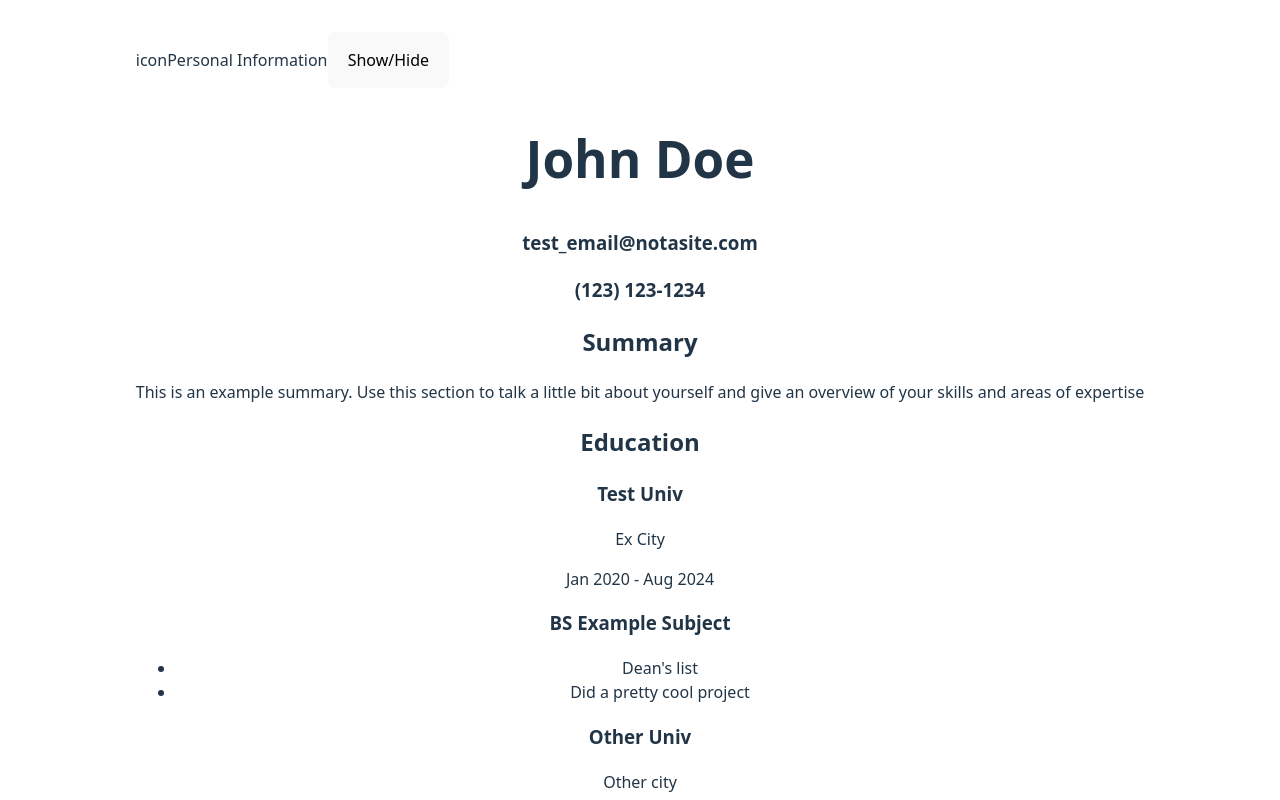
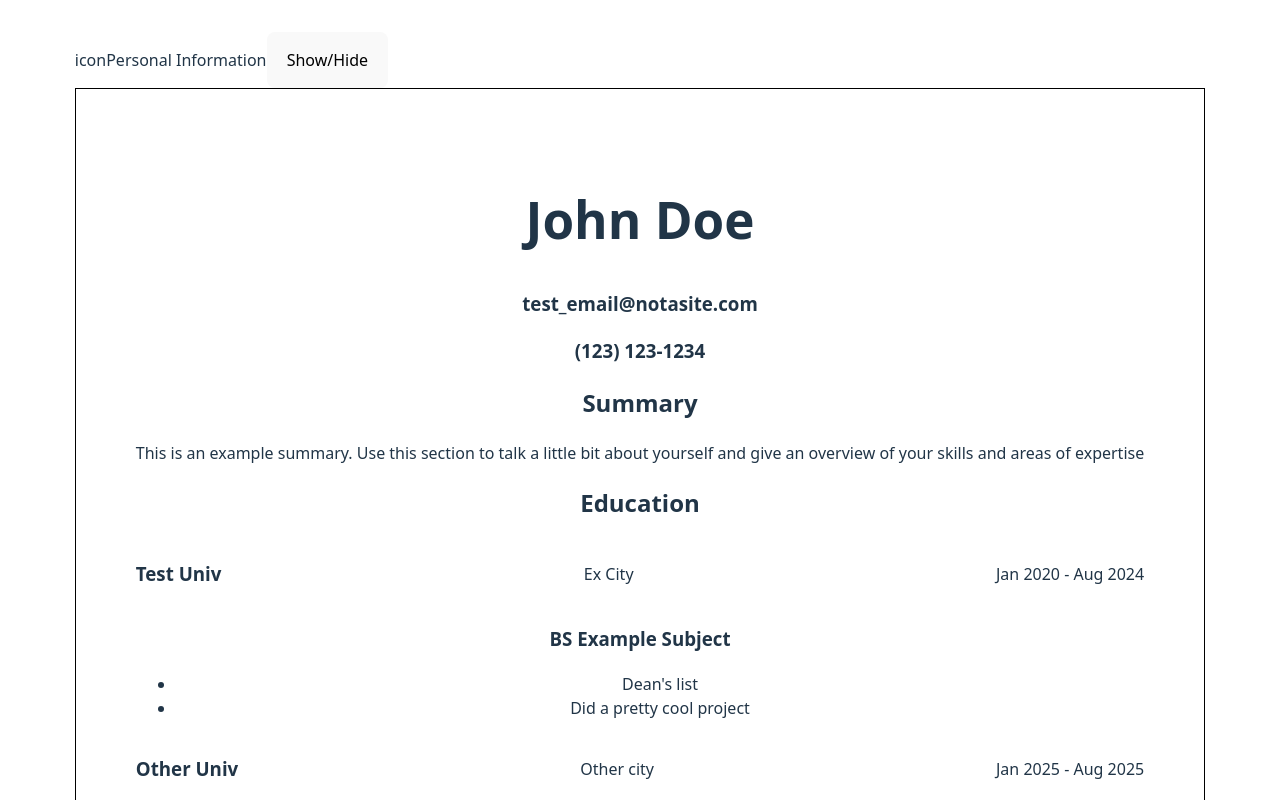
Before and after one commit to yeatonj/react-resume, a React (Vite) app: page / in a window 1280 px wide. Shown: the top 800 px of the page. Built offline with nearby package versions, Linux system fonts and the light colour scheme.

Commit message:
Add basic styling for resume

```diff
--- a/src/components/Resume.jsx
+++ b/src/components/Resume.jsx
@@ -1,3 +1,5 @@
+import '../styles/Resume.css'
+
 export default function Resume({
     firstName,
     lastName,
--- /dev/null
+++ b/src/styles/Resume.css
@@ -0,0 +1,10 @@
+.ed-header, .work-header {
+    display: flex;
+    align-items: center;
+    justify-content: space-between;
+}
+
+.resume {
+    border: 1px black solid;
+    padding: 60px;
+}
```
